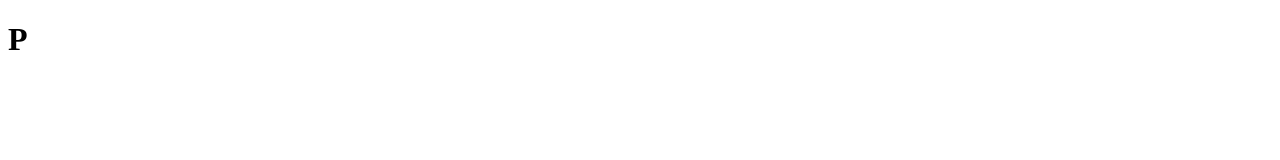
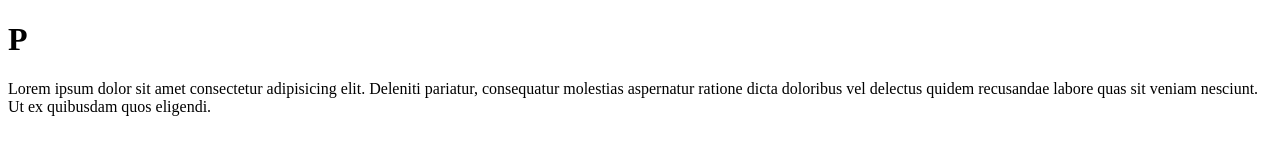
Before and after one commit to nanoGitH/contoh-remote1, a plain HTML site: page index.html in a window 1280 px wide. Drawn offline with Linux system fonts and the light colour scheme.

Commit message:
menahkan paragraf

```diff
--- a/index.html
+++ b/index.html
@@ -7,5 +7,6 @@
 </head>
 <body>
     <h1>P</h1>
+    <p>Lorem ipsum dolor sit amet consectetur adipisicing elit. Deleniti pariatur, consequatur molestias aspernatur ratione dicta doloribus vel delectus quidem recusandae labore quas sit veniam nesciunt. Ut ex quibusdam quos eligendi.</p>
 </body>
 </html>
```
